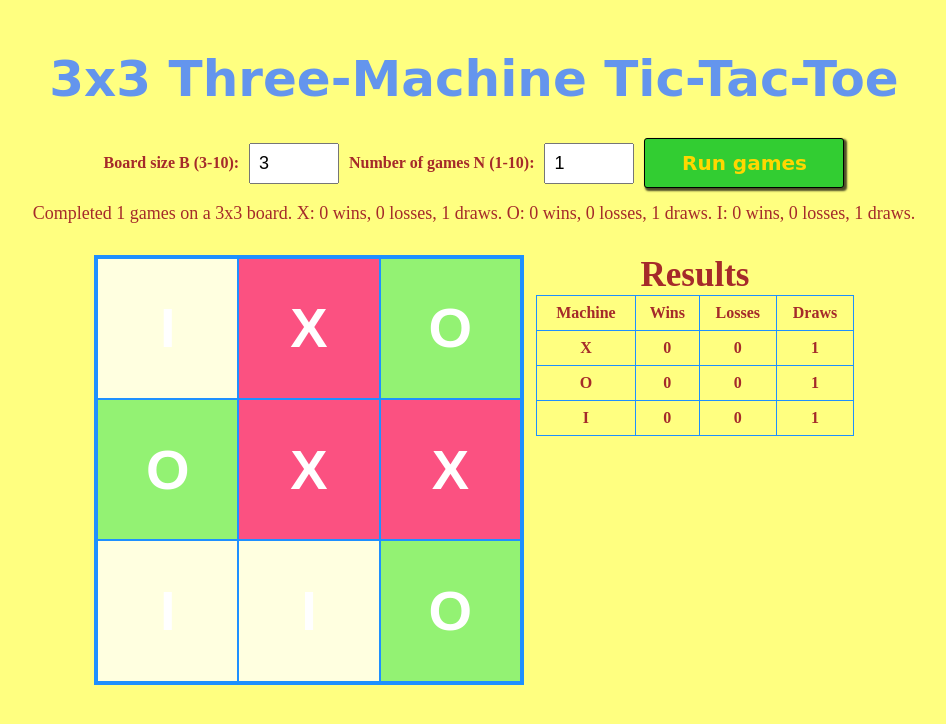
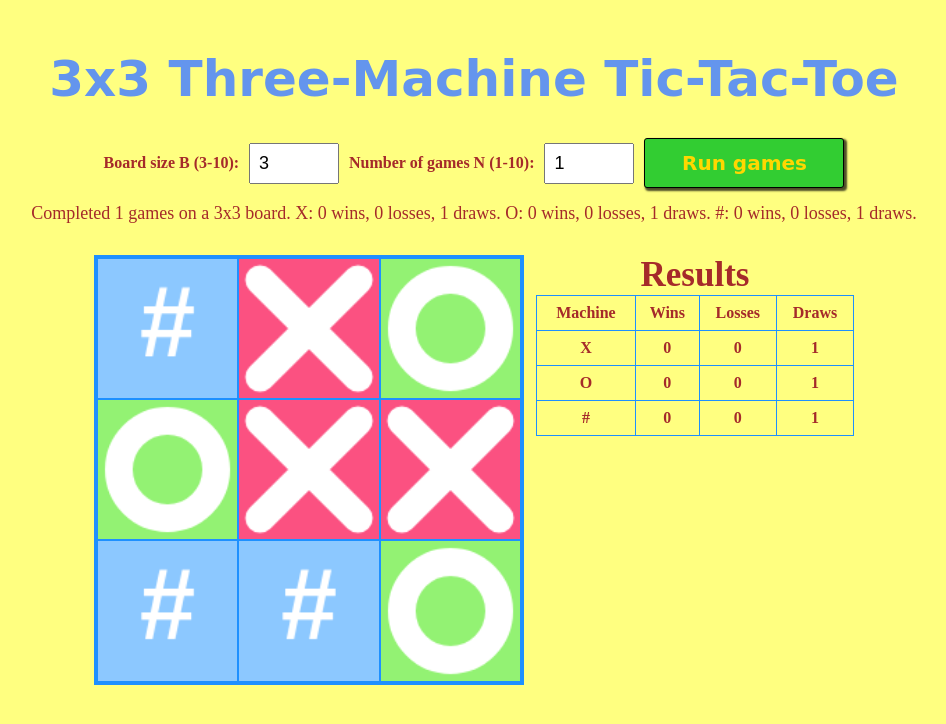
Before and after one commit to txphuc129/cs-6364-tic-tac-toe, a plain HTML site: page Task5/index.html in a window 1280 px wide. Both pictures are taken after a click on the button "Run games". Shown: the whole page, without its empty margins (166-1112 px from the left). Drawn offline with Linux system fonts and the light colour scheme.

Commit message:
refactor: align tic-tac-toe task implementations
- Match 3x3 winning patterns and variable naming to Task 1
- Standardize winning-line generation in Tasks 4 and 5
- Render # marks as centered canvas text
- Remove trailing periods from comments

```diff
--- a/Task5/index.html
+++ b/Task5/index.html
@@ -71,10 +71,10 @@
               <td><output id="o-draws">0</output></td>
             </tr>
             <tr>
-              <th scope="row">I</th>
-              <td><output id="i-wins">0</output></td>
-              <td><output id="i-losses">0</output></td>
-              <td><output id="i-draws">0</output></td>
+              <th scope="row">#</th>
+              <td><output id="hash-wins">0</output></td>
+              <td><output id="hash-losses">0</output></td>
+              <td><output id="hash-draws">0</output></td>
             </tr>
           </tbody>
         </table>
--- a/Task5/script.js
+++ b/Task5/script.js
@@ -1,17 +1,20 @@
 //6 parts
 window.onload = function () {
   //1. Initial states
-  var players = ['X', 'O', 'I'];
+  var num;
+  var box;
+  var ctx;
+  var players = ['X', 'O', '#'];
   var boardSize = 3;
   var symbols = [];
   var cells = [];
-  var winningLines = [];
+  var winner = [];
   var turn = 0;
   var gameOver = false;
   var wins = {
     X: { wins: 0, losses: 0, draws: 0 },
     O: { wins: 0, losses: 0, draws: 0 },
-    I: { wins: 0, losses: 0, draws: 0 },
+    '#': { wins: 0, losses: 0, draws: 0 },
   };
   var moveDelay = 120;
 
@@ -27,34 +30,84 @@ window.onload = function () {
   var oWinsOutput = document.getElementById('o-wins');
   var oLossesOutput = document.getElementById('o-losses');
   var oDrawsOutput = document.getElementById('o-draws');
-  var iWinsOutput = document.getElementById('i-wins');
-  var iLossesOutput = document.getElementById('i-losses');
-  var iDrawsOutput = document.getElementById('i-draws');
+  var hashWinsOutput = document.getElementById('hash-wins');
+  var hashLossesOutput = document.getElementById('hash-losses');
+  var hashDrawsOutput = document.getElementById('hash-draws');
 
   document.getElementById('game-form').addEventListener('submit', runGames);
   boardSizeInput.addEventListener('input', updateBoardSize);
   renderBoard(boardSize);
 
-  //2. Generate B-in-a-row winning patterns and draw the selected board.
-  function generateWinningLines(size) {
+  //2. Draw each machine's mark and generate the selected board's winning lines
+  function drawX() {
+    box.style.backgroundColor = '#fb5181';
+    ctx.beginPath();
+    ctx.moveTo(15, 15);
+    ctx.lineTo(85, 85);
+    ctx.moveTo(85, 15);
+    ctx.lineTo(15, 85);
+    ctx.lineWidth = 21;
+    ctx.lineCap = 'round';
+    ctx.strokeStyle = 'white';
+    ctx.stroke();
+    ctx.closePath();
+
+    symbols[num - 1] = players[0];
+  }
+
+  function drawO(next) {
+    box.style.backgroundColor = '#93f273';
+    ctx.beginPath();
+    ctx.arc(50, 50, 35, 0, 2 * Math.PI);
+    ctx.lineWidth = 20;
+    ctx.strokeStyle = 'white';
+    ctx.stroke();
+    ctx.closePath();
+
+    symbols[next] = players[1];
+  }
+
+  function drawHash(next) {
+    box.style.backgroundColor = '#8cc8ff';
+    ctx.font = 'bold 72px Arial';
+    ctx.textAlign = 'center';
+    ctx.textBaseline = 'middle';
+    ctx.fillStyle = 'white';
+    ctx.fillText('#', 50, 50);
+
+    symbols[next] = players[2];
+  }
+
+  function generateWinningLines(size, length) {
     var lines = [];
     for (var row = 0; row < size; row++) {
-      var rowLine = [];
-      var columnLine = [];
-      for (var column = 0; column < size; column++) {
-        rowLine.push(row * size + column);
-        columnLine.push(column * size + row);
+      for (var startColumn = 0; startColumn <= size - length; startColumn++) {
+        var horizontal = [];
+        var vertical = [];
+        for (var offset = 0; offset < length; offset++) {
+          horizontal.push(row * size + startColumn + offset);
+          vertical.push((startColumn + offset) * size + row);
+        }
+        lines.push(horizontal, vertical);
       }
-      lines.push(rowLine, columnLine);
     }
 
-    var diagonalDown = [];
-    var diagonalUp = [];
-    for (var index = 0; index < size; index++) {
-      diagonalDown.push(index * size + index);
-      diagonalUp.push(index * size + (size - index - 1));
+    for (var startRow = 0; startRow <= size - length; startRow++) {
+      for (var startColumn = 0; startColumn <= size - length; startColumn++) {
+        var diagonalDown = [];
+        for (var offset = 0; offset < length; offset++) {
+          diagonalDown.push((startRow + offset) * size + startColumn + offset);
+        }
+        lines.push(diagonalDown);
+      }
+      for (var rightColumn = length - 1; rightColumn < size; rightColumn++) {
+        var diagonalUpRight = [];
+        for (var offset = 0; offset < length; offset++) {
+          diagonalUpRight.push((startRow + offset) * size + rightColumn - offset);
+        }
+        lines.push(diagonalUpRight);
+      }
     }
-    lines.push(diagonalDown, diagonalUp);
     return lines;
   }
 
@@ -62,7 +115,7 @@ window.onload = function () {
     boardSize = size;
     symbols = new Array(size * size).fill('');
     cells = [];
-    winningLines = generateWinningLines(size);
+    winner = generateWinningLines(size, 3);
     turn = 0;
     gameOver = false;
     heading.textContent = size + 'x' + size + ' Three-Machine Tic-Tac-Toe';
@@ -71,13 +124,12 @@ window.onload = function () {
     board.replaceChildren();
 
     for (var index = 0; index < size * size; index++) {
-      var cell = document.createElement('button');
-      cell.type = 'button';
+      var cell = document.createElement('canvas');
+      cell.id = 'canvas' + (index + 1);
+      cell.width = 100;
+      cell.height = 100;
       cell.className = 'cell';
-      cell.disabled = true;
-      cell.textContent = '';
       cell.setAttribute('aria-label', 'Cell ' + (index + 1) + ', empty');
-      cell.style.fontSize = Math.min(56, Math.floor(460 / size)) + 'px';
       cells.push(cell);
       board.appendChild(cell);
     }
@@ -95,7 +147,7 @@ window.onload = function () {
       wins = {
         X: { wins: 0, losses: 0, draws: 0 },
         O: { wins: 0, losses: 0, draws: 0 },
-        I: { wins: 0, losses: 0, draws: 0 },
+        '#': { wins: 0, losses: 0, draws: 0 },
       };
       updateResults();
       status.textContent =
@@ -103,9 +155,9 @@ window.onload = function () {
     }
   }
 
-  //3. Check for a win and find empty cells on the current board.
+  //3. Check for a win and find empty cells on the current board
   function winnerCheck(currentSymbols, player) {
-    return winningLines.some(function (line) {
+    return winner.some(function (line) {
       return line.every(function (cellIndex) {
         return currentSymbols[cellIndex] === player;
       });
@@ -122,11 +174,12 @@ window.onload = function () {
     return empty;
   }
 
-  //4. Evaluate the board for each machine and return potential win scores.
+  //4. Evaluate the board for each machine and return potential win scores
   function evaluateBoard(currentSymbols) {
     var scores = [0, 0, 0];
-    for (var i = 0; i < winningLines.length; i++) {
-      var line = winningLines[i];
+    var lineWeights = [0, 1, 8, 64];
+    for (var i = 0; i < winner.length; i++) {
+      var line = winner[i];
       var linePlayer = -1;
       var markCount = 0;
       var blocked = false;
@@ -144,30 +197,37 @@ window.onload = function () {
       }
 
       if (!blocked && linePlayer !== -1) {
-        scores[linePlayer] += Math.pow(4, markCount - 1);
+        scores[linePlayer] += lineWeights[markCount];
       }
     }
     return scores;
   }
 
-  //5. Let each machine play using multi-player minimax.
+  //5. Let each machine play using multi-player minimax
   function playMachineMove(playerIndex) {
     var nextMove = chooseMove(playerIndex);
     if (!nextMove || !Number.isInteger(nextMove.id) || symbols[nextMove.id] !== '') {
       throw new Error('The machine player did not return a valid move.');
     }
 
-    var player = players[playerIndex];
-    symbols[nextMove.id] = player;
-    cells[nextMove.id].textContent = player;
-    cells[nextMove.id].setAttribute('aria-label', 'Cell ' + (nextMove.id + 1) + ', ' + player);
-    cells[nextMove.id].classList.add('mark-player-' + playerIndex);
+    num = nextMove.id + 1;
+    box = cells[nextMove.id];
+    ctx = box.getContext('2d');
+    if (playerIndex === 0) {
+      drawX();
+    } else if (playerIndex === 1) {
+      drawO(nextMove.id);
+    } else {
+      drawHash(nextMove.id);
+    }
+    box.setAttribute('aria-label', 'Cell ' + num + ', ' + players[playerIndex]);
+    box.classList.add(playerIndex === 2 ? 'mark-hash' : 'mark-player-' + playerIndex);
     turn++;
   }
 
-  //Minimax function for three players (Max^n) with a node budget.
+  //Minimax function for three players (Max^n) with a node budget
   function miniMax(currentSymbols, playerIndex, depth, search) {
-    //Stop this search iteration before it exceeds the node budget.
+    //Stop this search iteration before it exceeds the node budget
     if (search.nodes >= search.nodeBudget) {
       search.stopped = true;
       return null;
@@ -217,7 +277,7 @@ window.onload = function () {
     };
     var maximumDepth = Math.min(8, emptyBoxes(symbols).length);
 
-    //Keep the best move from the deepest iteration that completed in budget.
+    //Keep the best move from the deepest iteration that completed in budget
     for (var depth = 1; depth <= maximumDepth; depth++) {
       var result = miniMax(symbols, playerIndex, depth, search);
       if (search.stopped) {
@@ -237,13 +297,15 @@ window.onload = function () {
     turn = 0;
     gameOver = false;
     for (var index = 0; index < cells.length; index++) {
-      cells[index].textContent = '';
+      ctx = cells[index].getContext('2d');
+      ctx.clearRect(0, 0, 100, 100);
+      cells[index].style.backgroundColor = 'lightyellow';
       cells[index].setAttribute('aria-label', 'Cell ' + (index + 1) + ', empty');
       cells[index].className = 'cell';
     }
   }
 
-  //6. Track results and play the requested batch of games.
+  //6. Track results and play the requested batch of games
   function updateResults() {
     xWinsOutput.value = wins.X.wins;
     xLossesOutput.value = wins.X.losses;
@@ -251,9 +313,9 @@ window.onload = function () {
     oWinsOutput.value = wins.O.wins;
     oLossesOutput.value = wins.O.losses;
     oDrawsOutput.value = wins.O.draws;
-    iWinsOutput.value = wins.I.wins;
-    iLossesOutput.value = wins.I.losses;
-    iDrawsOutput.value = wins.I.draws;
+    hashWinsOutput.value = wins['#'].wins;
+    hashLossesOutput.value = wins['#'].losses;
+    hashDrawsOutput.value = wins['#'].draws;
   }
 
   function recordWin(winnerSymbol) {
@@ -335,7 +397,7 @@ window.onload = function () {
     wins = {
       X: { wins: 0, losses: 0, draws: 0 },
       O: { wins: 0, losses: 0, draws: 0 },
-      I: { wins: 0, losses: 0, draws: 0 },
+      '#': { wins: 0, losses: 0, draws: 0 },
     };
     updateResults();
 
@@ -364,12 +426,12 @@ window.onload = function () {
         wins.O.losses +
         ' losses, ' +
         wins.O.draws +
-        ' draws. I: ' +
-        wins.I.wins +
+        ' draws. #: ' +
+        wins['#'].wins +
         ' wins, ' +
-        wins.I.losses +
+        wins['#'].losses +
         ' losses, ' +
-        wins.I.draws +
+        wins['#'].draws +
         ' draws.';
     } catch (error) {
       console.error(error);
--- a/Task5/style.css
+++ b/Task5/style.css
@@ -39,7 +39,7 @@ h1#head {
     border: 3px solid dodgerblue;
 }
 
-.cell {
+canvas.cell {
     box-sizing: border-box;
     min-width: 0;
     min-height: 0;
@@ -47,35 +47,21 @@ h1#head {
     height: 100%;
     margin: 0;
     padding: 0;
-    display: grid;
-    place-items: center;
+    display: block;
     border: 1px solid dodgerblue;
     background-color: lightyellow;
-    font-family: Arial, sans-serif;
-    font-weight: bold;
-    line-height: 1;
-    box-shadow: none;
-    border-radius: 0;
-}
-
-.cell:disabled {
-    opacity: 1;
-    color: white;
 }
 
 .cell.mark-player-0 {
     background-color: #fb5181;
-    color: white;
 }
 
 .cell.mark-player-1 {
     background-color: #93f273;
-    color: white;
 }
 
-.cell.mark-I {
+.cell.mark-hash {
     background-color: #8cc8ff;
-    color: white;
 }
 
 #rules {
```
Also changed, not shown: Task3/index.html (+4 -1 lines), Task3/script.js (+53 -18 lines), Task4/index.html (+4 -4 lines), Task4/script.js (+61 -45 lines), 1 other file.
